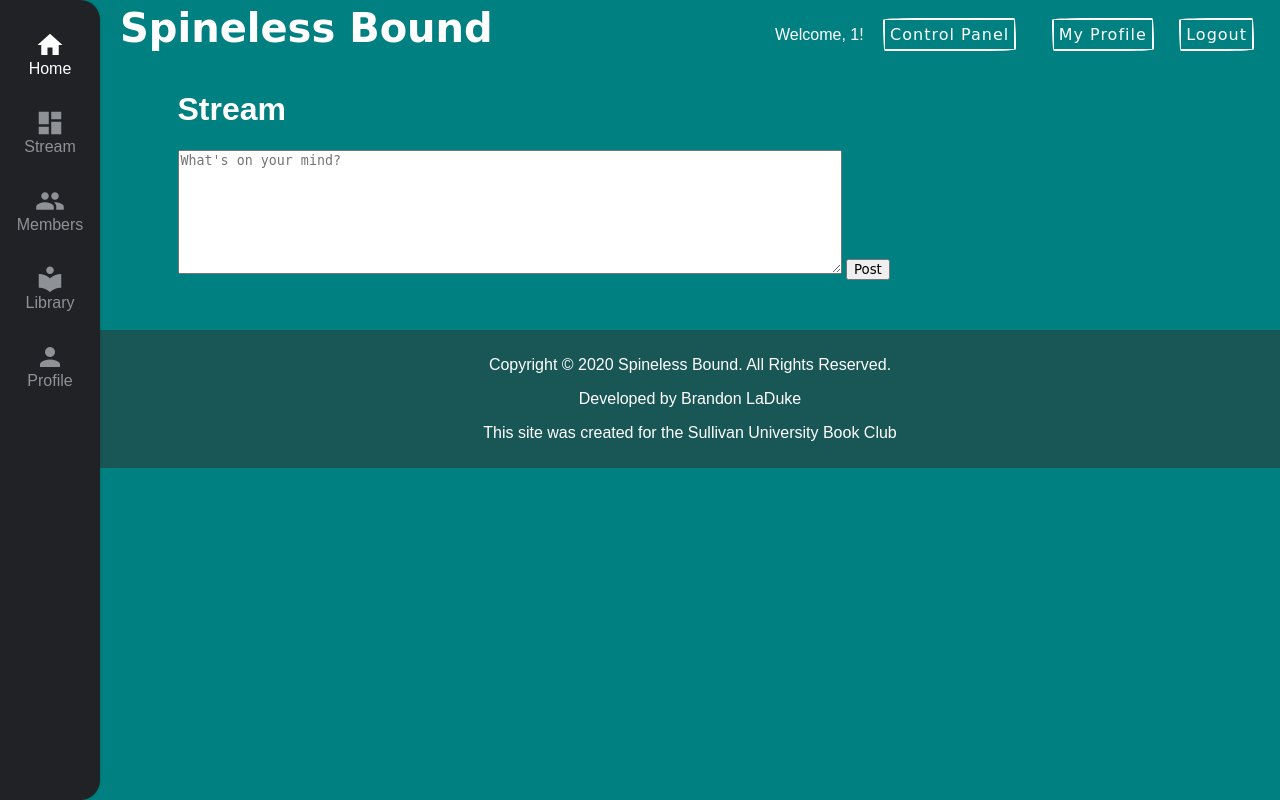
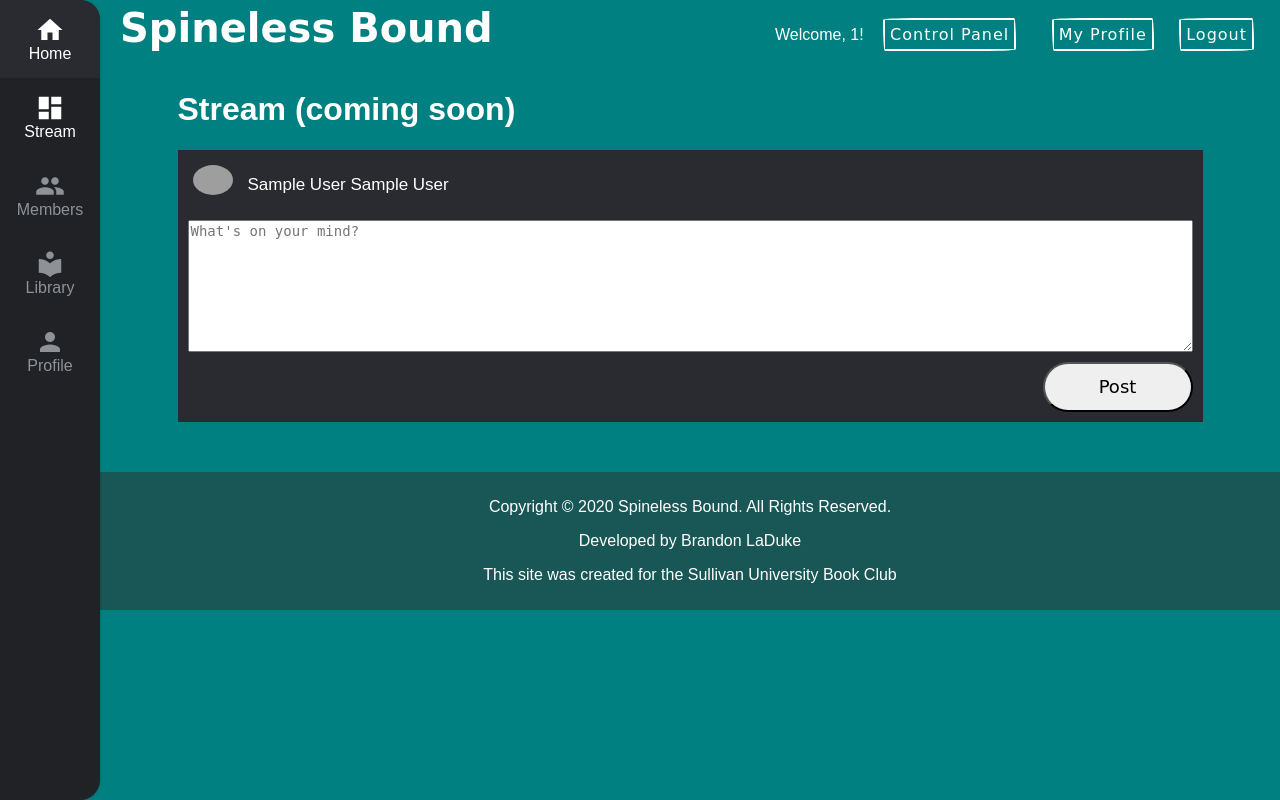
Before and after one commit to BrandonLaDuke/Book-Club, a PHP site: page /sullivan/stream.php?user=1 in a window 1280 px wide. Run offline with PHP 8.4, Linux system fonts and the light colour scheme; the visitor is signed in with stand-in values (Sample User, id 1); a stand-in replaces the project's code that opens the database connection; some web fonts are replaced; grey boxes are pictures that could not be loaded.

Commit message:
The beginnings of the stream

```diff
--- a/css/master.css
+++ b/css/master.css
@@ -5,7 +5,7 @@
 
 
 /* colors */
-:host {
+:root {
 --gray1: #202226;
 --gray2: #292b30;
 --gray3: #303136;
@@ -554,6 +554,72 @@ main {
 }
 
 /* END: Home page Currently Reading */
+
+
+
+
+
+
+
+
+/* Stream */
+
+.postbox {
+  width: 100%;
+  display: grid;
+  grid-template-columns: 50px auto 150px;
+  grid-template-rows: 50px auto 50px;
+  grid-gap: 10px;
+  grid-template-areas: "pb-img pb-name pb-name"
+                       "pb-text pb-text pb-text"
+                       ". . pb-button";
+  padding: 10px;
+  background-color: var(--gray2);
+}
+.postbox__img {
+  grid-area: pb-img;
+  width: 100%;
+  border-radius: 50%;
+  padding: 5px;
+}
+.postbox__name {
+  grid-area: pb-name;
+  margin: auto 0;
+  font-size: 17px;
+}
+.postbox__text {
+  grid-area: pb-text;
+  font-size: 14px
+}
+.postbox__submit {
+  grid-area: pb-button;
+  font-size: 18px;
+  border-radius: 50px;
+
+}
+
+
+
+
+
+
+
+
+
+
+
+
+
+
+
+
+
+
+
+
+
+
+/* End Stream */
 
 
 
@@ -1126,7 +1192,7 @@ body {
   }
   .nav__link {
       flex-grow: 0;
-      padding-top: 30px;
+      padding: 15px;
       font-size: 16px;
   }
   .nav__link:hover {
--- a/footer.php
+++ b/footer.php
@@ -10,6 +10,10 @@
     <script type="text/javascript">
       document.getElementById('nav__link__home').classList.add("nav__link--active")
     </script>
+<?php } else if ($pagename == "stream") { ?>
+  <script type="text/javascript">
+    document.getElementById('nav__link__stream').classList.add("nav__link--active")
+  </script>
 <?php } else if ($pagename == "members") { ?>
   <script type="text/javascript">
     document.getElementById('nav__link__members').classList.add("nav__link--active")
--- a/header.php
+++ b/header.php
@@ -87,7 +87,7 @@ session_start(); ?>
                 <i class="material-icons nav__icon">home</i>
                 <span class="nav__text">Home</span>
               </a>
-              <a href="stream.php" class="nav__link" id="nav__link__home">
+              <a href="stream.php" class="nav__link" id="nav__link__stream">
                 <i class="material-icons nav__icon">dashboard</i>
                 <span class="nav__text">Stream</span>
               </a>
--- a/stream.php
+++ b/stream.php
@@ -1,9 +1,15 @@
 <?php require 'header.php'; ?>
 <div class="sb-container">
-  <h1>Stream</h1>
+  <h1>Stream (coming soon)</h1>
   <form class="postbox" action="index.html" method="post">
-    <textarea name="post" rows="8" cols="80" placeholder="What's on your mind?"></textarea>
-    <button type="button" name="post">Post</button>
+    <img class="postbox__img" src="<?php echo $_SESSION['profilepic'] ?>" alt="Me">
+    <?php if ($_SESSION['firstName'] != "") { ?>
+      <span class="postbox__name"><?php echo $_SESSION['firstName']; ?> <?php echo $_SESSION['lastName']; ?></span>
+    <?php } else { ?>
+      <span class="postbox__name"><?php echo $_SESSION['userUid']; ?> <?php echo $_SESSION['lastName']; ?></span>
+<?php } ?>
+    <textarea class="postbox__text" name="post" rows="8" placeholder="What's on your mind?"></textarea>
+    <button class="postbox__submit" type="button" name="post">Post</button>
   </form>
 
 
```
